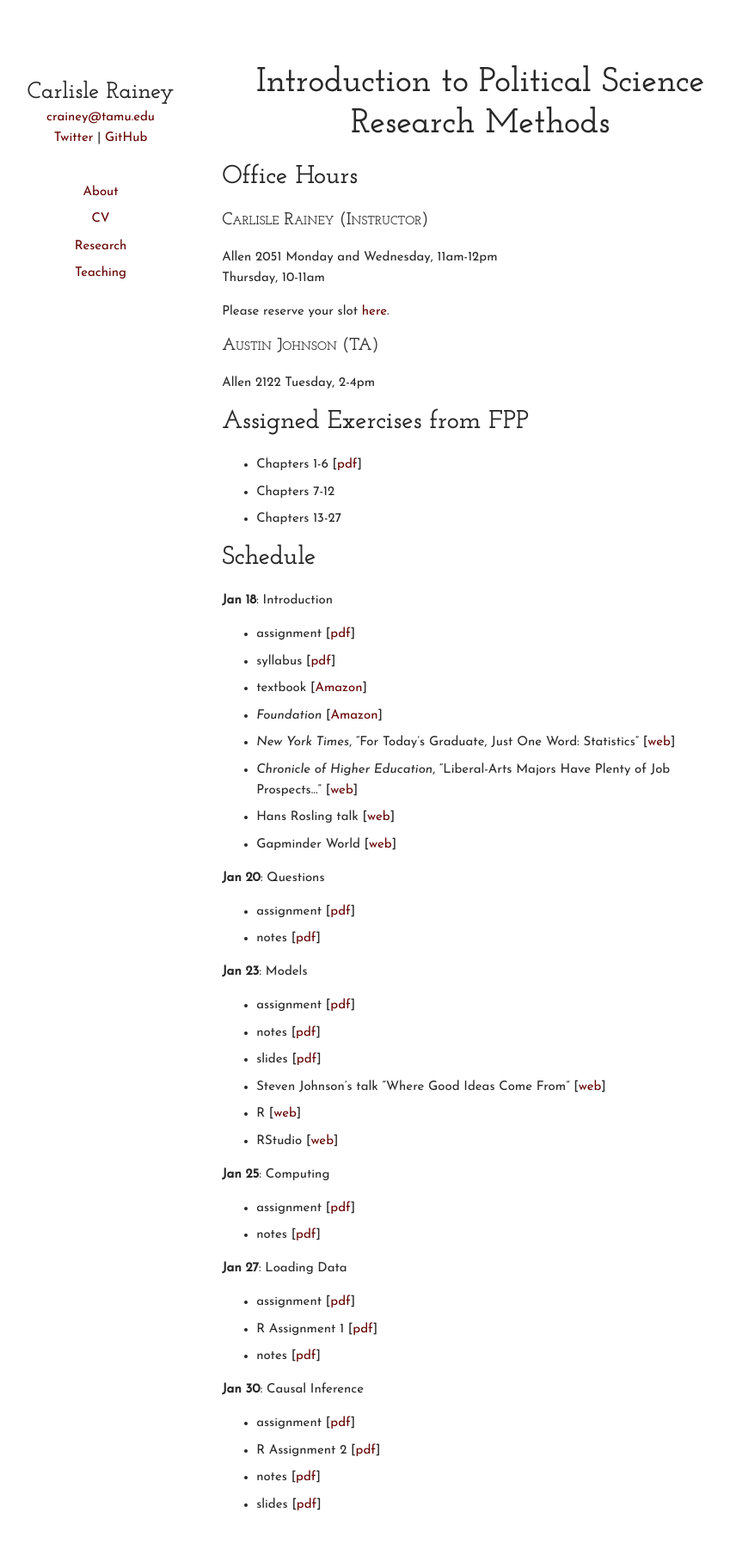
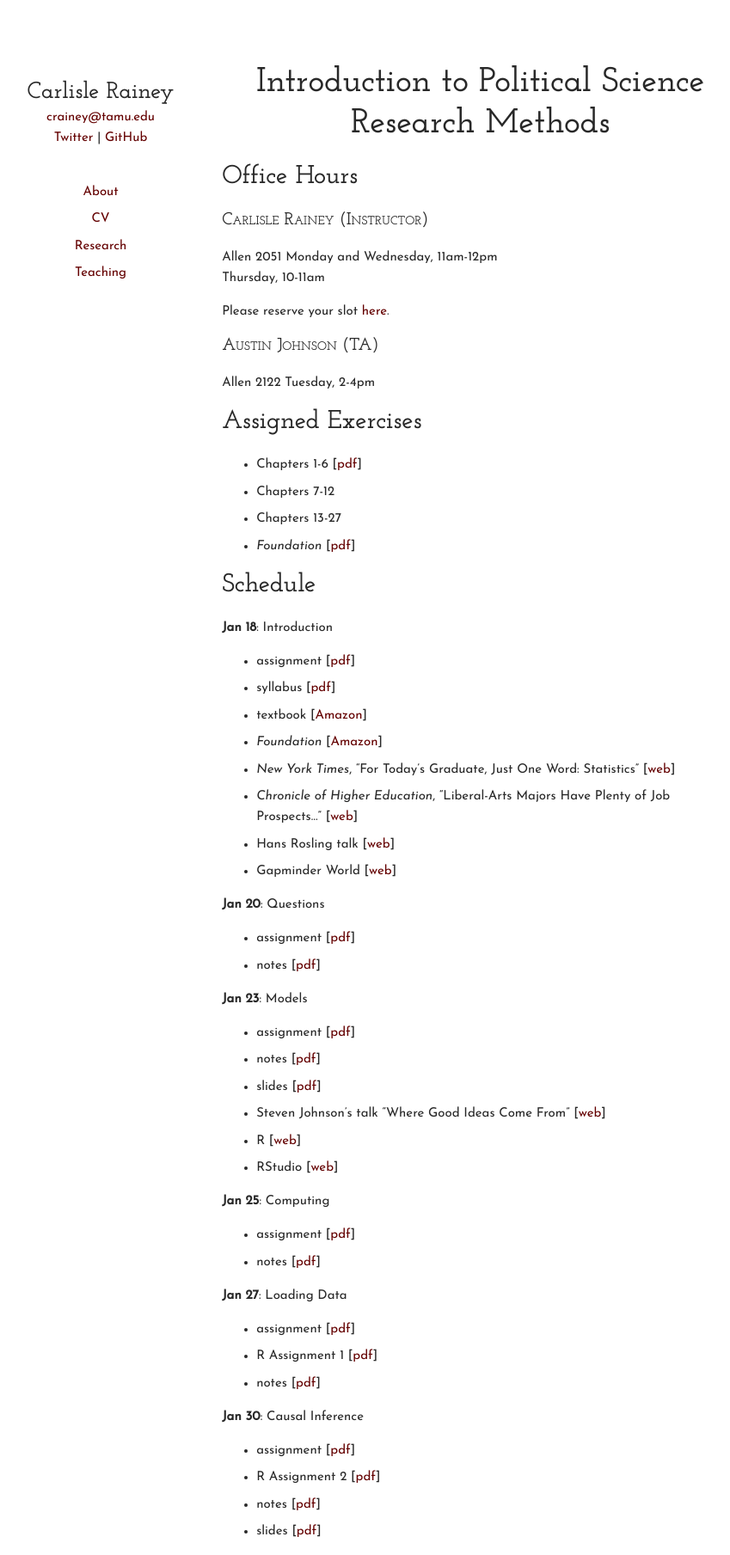
Before and after one commit to carlislerainey/carlislerainey.github.io, a Jekyll site: the page built from teaching/pols-209/index.md, in a window 1280 px wide. Shown: the whole page at 86% size, without its empty margins (204-1053 px from the left). Built offline with Jekyll 4.4.1, drawn with Linux system fonts in a browser that asks for light colours; before the commit the page ends 1778 px from its top, so only the background shows below that.

Commit message:
add foundation questions

```diff
--- a/teaching/pols-209/index.md
+++ b/teaching/pols-209/index.md
@@ -20,10 +20,11 @@ Please reserve your slot [here](http://www.calendly.com/carlislerainey).
 Allen 2122
 Tuesday, 2-4pm
 
-## Assigned Exercises from FPP
+## Assigned Exercises
 - Chapters 1-6 [[pdf](files/fpp-exercises-1.pdf)]
 - Chapters 7-12
 - Chapters 13-27
+- *Foundation* [[pdf](files/foundation-question.pdf)]
 
 ## Schedule
 
```
Also changed, not shown: 1 other file.
